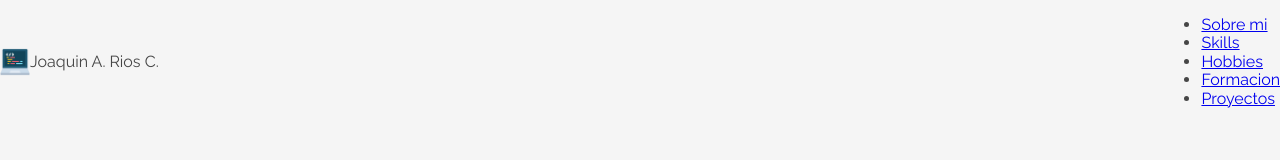
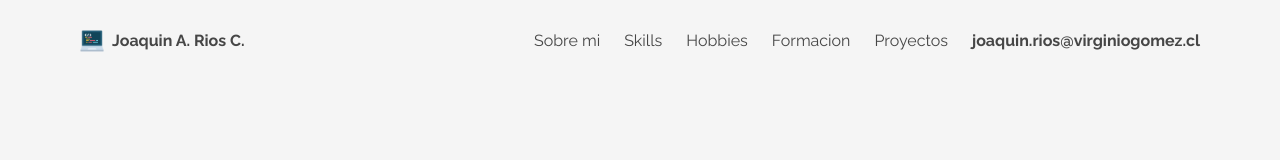
Before and after one commit to joaquincardosorios/alura-html-desafio, a plain HTML site: page index.html in a window 1280 px wide. Drawn offline with Linux system fonts and the light colour scheme.

Commit message:
feat(cabecera): finzaliada cabecera para Desktop

```diff
--- a/assets/css/cabecera.css
+++ b/assets/css/cabecera.css
@@ -1,6 +1,10 @@
 .cabecera{
     display: flex;
     justify-content: space-between;
+    font-size: 1rem;
+    align-items: center;
+    padding: 1rem 5rem;
+
 }
 
 .cabecera__logo{
@@ -9,5 +13,10 @@
 }
 
 .cabecera__img{
-    height: 30px;
+    height: 24px;
+    padding-right: 0.5rem;
 }
+
+.cabecera__nombre{
+    font-weight: 700;
+}
--- /dev/null
+++ b/assets/css/navegador.css
@@ -0,0 +1,22 @@
+.navegador{
+    font-weight: 500;
+    font-size: 1rem;
+}
+
+.navegador__lista{
+    display: flex;
+}
+
+.navegador__item{
+    list-style: none;
+}
+
+.navegador__link{
+    color:#464646;
+    text-decoration: none;
+    margin-left: 1.5rem;
+}
+
+.navegador__link--email{
+    font-weight: 700;
+}
--- a/index.html
+++ b/index.html
@@ -4,11 +4,12 @@
     <meta charset="UTF-8">
     <meta name="viewport" content="width=device-width, initial-scale=1.0">
     <title>Desafio Alura | Joaquin Rios Cardoso</title>
-    <link href="https://fonts.googleapis.com/css2?family=Montserrat:wght@300;400;700&family=Open+Sans:wght@300;400;700&family=Raleway:wght@100;300;400;700&display=swap" rel="stylesheet">
+    <link href="https://fonts.googleapis.com/css2?family=Montserrat:wght@300;400;500;700&family=Open+Sans:wght@300;400;700&family=Raleway:wght@100;300;400;700&display=swap" rel="stylesheet">
     <link rel="stylesheet" href="./assets/css/normalize.css">
     <link rel="stylesheet" href="./assets/css/reset.css">
     <link rel="stylesheet" href="./assets/css/root.css">
     <link rel="stylesheet" href="./assets/css/cabecera.css">
+    <link rel="stylesheet" href="./assets/css/navegador.css">
 </head>
 <body>
     <header class="cabecera">
@@ -18,11 +19,12 @@
         </div>
         <nav class="navegador">
             <ul class="navegador__lista">
-                <li class="navegador__menu"><a href="#" class="navegador__link">Sobre mi</a></li>
-                <li class="navegador__menu"><a href="#" class="navegador__link">Skills</a></li>
-                <li class="navegador__menu"><a href="#" class="navegador__link">Hobbies</a></li>
-                <li class="navegador__menu"><a href="#" class="navegador__link">Formacion</a></li>
-                <li class="navegador__menu"><a href="#" class="navegador__link">Proyectos</a></li>
+                <li class="navegador__item"><a href="#" class="navegador__link">Sobre mi</a></li>
+                <li class="navegador__item"><a href="#" class="navegador__link">Skills</a></li>
+                <li class="navegador__item"><a href="#" class="navegador__link">Hobbies</a></li>
+                <li class="navegador__item"><a href="#" class="navegador__link">Formacion</a></li>
+                <li class="navegador__item"><a href="#" class="navegador__link">Proyectos</a></li>
+                <li class="navegador__item"><a href="mailto:joaquin.rios@gmail.com" class="navegador__link navegador__link--email">joaquin.rios@virginiogomez.cl</a></li>
             </ul>
         </nav>
     </header>
```
